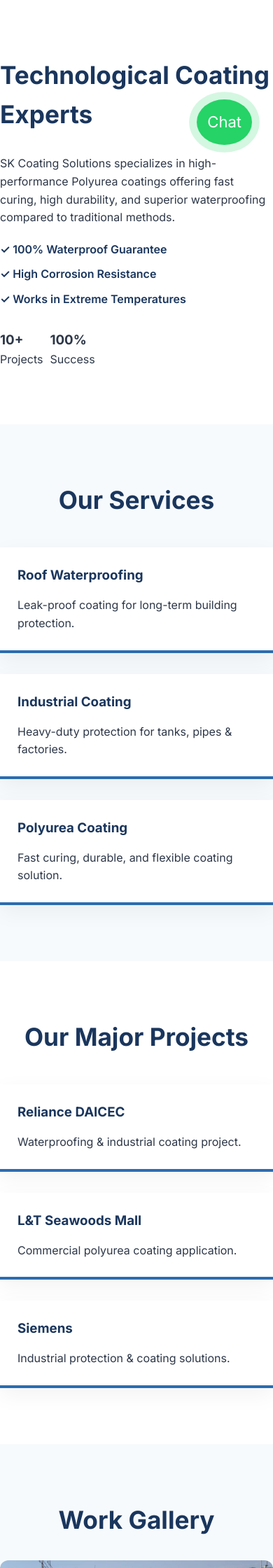
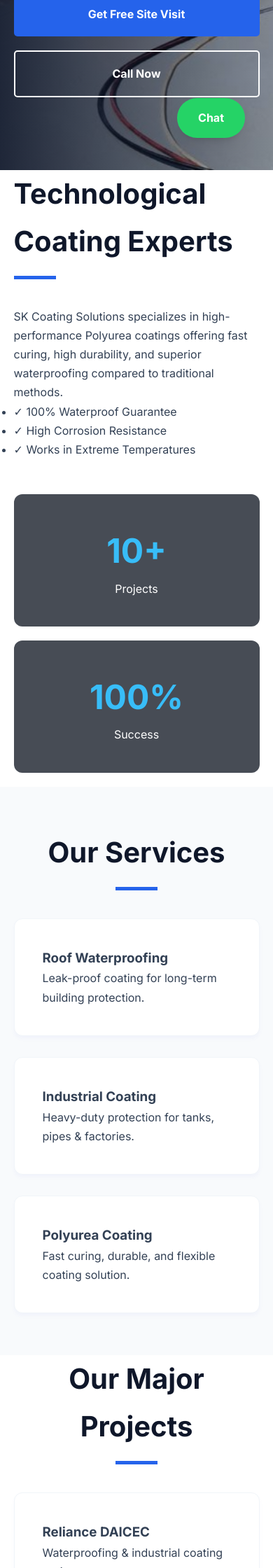
Before and after one commit to pranavp1560/SK_coting, a Flask app: page / in a window 390 px wide. Shown: the part 607-2847 px from the top of the page at 70% size. Run offline with Flask 3, Linux system fonts and the light colour scheme.

Commit message:
Refactor CSS variables and styles for consistency

```diff
--- a/static/css/style.css
+++ b/static/css/style.css
@@ -1,12 +1,17 @@
+/* --- ROOT VARIABLES --- */
 :root {
-    --primary: #1a365d;
-    --secondary: #2b6cb0;
-    --accent: #63b3ed;
-    --light: #f7fafc;
+    --primary: #0f172a;    /* Deep Midnight Navy */
+    --secondary: #2563eb;  /* Professional Royal Blue */
+    --accent: #38bdf8;     /* Sky Blue Accent */
+    --text-main: #334155;
+    --text-light: #64748b;
     --white: #ffffff;
-    --text: #2d3748;
+    --bg-light: #f8fafc;
+    --transition: all 0.3s cubic-bezier(0.4, 0, 0.2, 1);
+    --shadow: 0 10px 25px -5px rgba(0, 0, 0, 0.1), 0 8px 10px -6px rgba(0, 0, 0, 0.1);
 }
 
+/* --- BASE STYLES --- */
 * {
     margin: 0;
     padding: 0;
@@ -15,521 +20,292 @@
 
 body {
     font-family: 'Inter', sans-serif;
-    line-height: 1.6;
-    color: var(--text);
-    scroll-behavior: smooth;
+    color: var(--text-main);
+    line-height: 1.7;
+    background-color: var(--white);
+    overflow-x: hidden;
 }
 
 .container {
-    max-width: 1200px;
+    max-width: 1280px;
     margin: 0 auto;
-    padding: 0 20px;
+    padding: 0 5%;
 }
 
-.section { padding: 80px 0; }
-.bg-light { background-color: var(--light); }
-.centered { text-align: center; }
+section {
+    padding: 100px 0;
+}
 
-/* Navigation */
+.bg-light { background-color: var(--bg-light); }
+
+/* --- NAVIGATION --- */
 header {
-    background: var(--white);
-    padding: 20px 0;
+    background: rgba(255, 255, 255, 0.95);
+    backdrop-filter: blur(10px);
     position: sticky;
     top: 0;
     z-index: 1000;
-    box-shadow: 0 2px 10px rgba(0,0,0,0.1);
+    box-shadow: 0 2px 15px rgba(0,0,0,0.05);
 }
 
-nav {
+.nav-wrapper {
     display: flex;
     justify-content: space-between;
     align-items: center;
+    height: 90px;
 }
 
-.logo {
-    font-weight: 700;
-    font-size: 1.2rem;
-    color: var(--primary);
-    letter-spacing: 1px;
+.logo img {
+    height: 60px;
+    width: auto;
+    transition: var(--transition);
 }
 
-.sk-text { color: var(--secondary); font-size: 1.5rem; }
+#nav-menu {
+    display: flex;
+    list-style: none;
+    gap: 40px;
+    align-items: center;
+}
 
-nav ul { display: flex; list-style: none; align-items: center; }
-nav ul li { margin-left: 30px; }
-nav ul li a { text-decoration: none; color: var(--text); font-weight: 500; transition: 0.3s; }
-nav ul li a:hover { color: var(--secondary); }
+#nav-menu a {
+    text-decoration: none;
+    color: var(--primary);
+    font-weight: 600;
+    font-size: 0.95rem;
+    transition: var(--transition);
+}
+
+#nav-menu a:hover {
+    color: var(--secondary);
+}
 
 .btn-nav {
     background: var(--primary);
     color: white !important;
-    padding: 10px 20px;
+    padding: 12px 25px;
     border-radius: 5px;
 }
 
-/* Hero Section */
+.menu-toggle {
+    display: none;
+    font-size: 1.8rem;
+    cursor: pointer;
+}
+
+/* --- HERO SECTION --- */
 .hero {
-    height: 80vh;
-    background: url('https://images.unsplash.com/photo-1504307651254-35680f356dfd?auto=format&fit=crop&q=80&w=1600') no-repeat center center/cover;
+    position: relative;
+    height: 90vh;
+    min-height: 600px;
     display: flex;
     align-items: center;
-    position: relative;
+    background: url('/static/images/img1.jpeg') center/cover no-repeat;
     color: var(--white);
 }
 
 .hero-overlay {
     position: absolute;
     top: 0; left: 0; width: 100%; height: 100%;
-    background: linear-gradient(to right, rgba(26, 54, 93, 0.9), rgba(26, 54, 93, 0.4));
+    background: linear-gradient(to right, rgba(15, 23, 42, 0.9), rgba(15, 23, 42, 0.3));
 }
 
-.hero-content { position: relative; z-index: 1; }
-.hero h1 { font-size: 3.5rem; line-height: 1.2; margin-bottom: 20px; }
+.hero-content {
+    position: relative;
+    z-index: 2;
+    max-width: 800px;
+}
+
+.hero h1 {
+    font-size: clamp(2.5rem, 5vw, 4rem);
+    line-height: 1.1;
+    margin-bottom: 25px;
+    font-weight: 800;
+}
+
 .hero h1 span { color: var(--accent); }
-.hero p { font-size: 1.2rem; max-width: 600px; margin-bottom: 30px; opacity: 0.9; }
+
+.hero p {
+    font-size: 1.25rem;
+    margin-bottom: 35px;
+    opacity: 0.9;
+    font-weight: 300;
+}
+
+.hero-trust {
+    font-size: 0.9rem !important;
+    text-transform: uppercase;
+    letter-spacing: 2px;
+    margin-bottom: 40px !important;
+    color: var(--accent);
+    font-weight: 700 !important;
+}
+
+.hero-btns {
+    display: flex;
+    gap: 20px;
+}
 
 .btn-primary, .btn-secondary {
-    padding: 15px 30px;
+    padding: 18px 35px;
+    border-radius: 5px;
     text-decoration: none;
-    border-radius: 5px;
-    font-weight: 600;
-    display: inline-block;
-    transition: 0.3s;
+    font-weight: 700;
+    transition: var(--transition);
+    text-align: center;
 }
 
-.btn-primary { background: var(--secondary); color: white; margin-right: 15px; }
-.btn-primary:hover { background: var(--accent); }
+.btn-primary { background: var(--secondary); color: white; }
+.btn-primary:hover { background: var(--accent); transform: translateY(-3px); }
+
 .btn-secondary { border: 2px solid white; color: white; }
 .btn-secondary:hover { background: white; color: var(--primary); }
 
-/* About & Services */
+/* --- SECTION TITLES --- */
 .section-title {
-    font-size: 2.2rem;
+    font-size: 2.5rem;
     color: var(--primary);
-    margin-bottom: 30px;
-    position: relative;
+    margin-bottom: 40px;
+    font-weight: 800;
 }
 
-.about-grid { display: grid; grid-template-columns: 2fr 1fr; gap: 50px; }
-.features-list { list-style: none; margin-top: 20px; }
-.features-list li { margin-bottom: 10px; font-weight: 600; color: var(--primary); }
-
-.service-grid {
-    display: grid;
-    grid-template-columns: repeat(auto-fit, minmax(300px, 1fr));
-    gap: 30px;
-    margin-top: 40px;
-}
-
-.service-card {
-    background: white;
-    padding: 40px;
-    border-bottom: 4px solid var(--secondary);
-    box-shadow: 0 10px 30px rgba(0,0,0,0.05);
-    transition: transform 0.3s;
-}
-
-.service-card:hover { transform: translateY(-10px); }
-.service-card h3 { color: var(--primary); margin-bottom: 15px; }
-
-/* Clients */
-.client-list {
-    display: flex;
-    justify-content: space-around;
-    flex-wrap: wrap;
-    opacity: 0.6;
-    font-weight: 700;
-    font-size: 1.1rem;
-    gap: 20px;
-}
-
-/* Footer */
-footer { background: var(--primary); color: white; padding: 60px 0 20px; }
-.footer-grid { display: grid; grid-template-columns: 2fr 1fr; gap: 50px; border-bottom: 1px solid rgba(255,255,255,0.1); padding-bottom: 40px; }
-.footer-links a { display: block; color: rgba(255,255,255,0.7); text-decoration: none; margin-bottom: 10px; }
-.footer-bottom { text-align: center; padding-top: 20px; font-size: 0.9rem; opacity: 0.6; }
-
-@media (max-width: 768px) {
-    .hero h1 { font-size: 2.5rem; }
-    .about-grid { grid-template-columns: 1fr; }
-    nav ul { display: none; }
-}
-/* WhatsApp Floating Button */
-.whatsapp-float {
-    position: fixed;
-    bottom: 30px;
-    right: 30px;
-    background-color: #25d366; /* Official WhatsApp Green */
-    color: #FFF;
-    border-radius: 50px;
-    text-align: center;
-    padding: 12px 20px;
-    font-size: 22px;
-    box-shadow: 0 4px 15px rgba(0,0,0,0.2);
-    z-index: 1001;
-    display: flex;
-    align-items: center;
-    text-decoration: none;
-    transition: all 0.3s ease;
-}
-
-.whatsapp-float i {
-    font-size: 28px;
-    margin-right: 10px;
-}
-
-.whatsapp-float span {
-    font-size: 16px;
-    font-weight: 600;
-    font-family: 'Inter', sans-serif;
-}
-
-.whatsapp-float:hover {
-    background-color: #128c7e;
-    transform: scale(1.05);
-    color: white;
-}
-
-/* Optional Pulse Animation */
-@keyframes pulse-green {
-    0% { box-shadow: 0 0 0 0 rgba(37, 211, 102, 0.7); }
-    70% { box-shadow: 0 0 0 15px rgba(37, 211, 102, 0); }
-    100% { box-shadow: 0 0 0 0 rgba(37, 211, 102, 0); }
-}
-
-.whatsapp-float {
-    animation: pulse-green 2s infinite;
-}
-
-/* Hide text on small mobile screens to keep it a simple circle */
-@media (max-width: 480px) {
-    .whatsapp-float span {
-        display: none;
-    }
-    .whatsapp-float {
-        padding: 15px;
-        border-radius: 50%;
-    }
-    .whatsapp-float i {
-        margin-right: 0;
-    }
-}
-
-.hero-trust {
-    color: #63b3ed;
-    font-weight: 600;
-    margin-bottom: 20px;
-}
-
-.gallery-grid {
-    display: grid;
-    grid-template-columns: repeat(auto-fit, minmax(250px,1fr));
-    gap: 20px;
-}
-
-.gallery-grid img {
-    width: 100%;
-    border-radius: 10px;
-}
-
-.contact-form {
-    display: flex;
-    flex-direction: column;
-    gap: 15px;
-    max-width: 500px;
-    margin: auto;
-}
-
-.contact-form input,
-.contact-form textarea {
-    padding: 12px;
-    border-radius: 5px;
-    border: 1px solid #ccc;
-}
-
-.call-float {
-    position: fixed;
-    bottom: 90px;
-    right: 30px;
-    background: #1a365d;
-    color: white;
-    padding: 12px 20px;
-    border-radius: 50px;
-}
-/* CONTACT SECTION */
-.contact-section {
-    background: #f5f7fa;
-    padding: 80px 0;
-}
-
-.contact-grid {
-    display: grid;
-    grid-template-columns: repeat(auto-fit, minmax(300px, 1fr));
-    gap: 40px;
+.section-title.centered {
     text-align: center;
 }
 
-/* CARD */
-.contact-card {
-    background: white;
-    padding: 40px 30px;
-    border-radius: 12px;
-    box-shadow: 0 10px 30px rgba(0,0,0,0.05);
-    transition: 0.3s;
+.section-title::after {
+    content: '';
+    display: block;
+    width: 60px;
+    height: 5px;
+    background: var(--secondary);
+    margin-top: 15px;
 }
 
-.contact-card:hover {
-    transform: translateY(-8px);
+.centered.section-title::after { margin: 15px auto 0; }
+
+/* --- GRID LAYOUTS --- */
+.about-grid, .service-grid, .gallery-grid, .contact-grid {
+    display: grid;
+    gap: 30px;
 }
 
-/* ICON */
-.icon-circle {
-    width: 70px;
-    height: 70px;
-    background: rgba(26, 54, 93, 0.1);
-    color: #e53e3e;
-    font-size: 30px;
-    border-radius: 50%;
-    display: flex;
-    align-items: center;
-    justify-content: center;
-    margin: auto;
-    margin-bottom: 20px;
+.about-grid { grid-template-columns: 1.5fr 1fr; align-items: center; }
+.service-grid { grid-template-columns: repeat(3, 1fr); }
+.gallery-grid { grid-template-columns: repeat(3, 1fr); }
+.contact-grid { grid-template-columns: repeat(3, 1fr); }
+
+/* --- CARDS --- */
+.service-card, .contact-card {
+    background: var(--white);
+    padding: 40px;
+    border-radius: 12px;
+    box-shadow: 0 4px 6px -1px rgba(93, 98, 236, 0.05);
+    transition: var(--transition);
+    border: 1px solid #f1f5f9;
 }
 
-/* TEXT */
-.contact-card h3 {
-    font-size: 20px;
-    color: #1a365d;
-    margin-bottom: 10px;
+.service-card:hover, .contact-card:hover {
+    transform: translateY(-10px);
+    box-shadow: var(--shadow);
+    border-color: var(--secondary);
 }
 
-.contact-card p {
-    color: #555;
+.stat-card {
+    background: rgba(46, 52, 62, 0.879);
+    color: white;
+    padding: 40px;
+    border-radius: 12px;
+    text-align: center;
     margin-bottom: 20px;
+    margin-top: 20px;
 }
 
-/* BUTTON */
-.contact-btn {
-    display: inline-block;
-    padding: 12px 25px;
-    background: #edf2f7;
-    border-radius: 8px;
-    text-decoration: none;
-    color: #1a365d;
-    font-weight: 600;
-    transition: 0.3s;
+.stat-card h3 { font-size: 3rem; color: var(--accent); }
+
+/* --- GALLERY --- */
+.gallery-item {
+    overflow: hidden;
+    border-radius: 12px;
+    height: 300px;
 }
 
-.contact-btn:hover {
-    background: #1a365d;
-    color: white;
-}
-/* FOOTER GRID */
-.footer-grid {
-    display: grid;
-    grid-template-columns: 1fr 1fr;
-    gap: 40px;
-    align-items: center;
-}
-
-/* MAP STYLE */
-.footer-map iframe {
-    border-radius: 10px;
-    box-shadow: 0 5px 20px rgba(0,0,0,0.2);
-}
-
-/* MOBILE RESPONSIVE */
-@media (max-width: 768px) {
-    .footer-grid {
-        grid-template-columns: 1fr;
-    }
-}
-
-
-
-
-
-
-.gallery-grid {
-    display: grid;
-    grid-template-columns: repeat(auto-fit, minmax(300px, 1fr));
-    gap: 20px;
-}
-
-/* FIXED SIZE BOX */
-.gallery-item {
-    width: 100%;
-    height: 250px;   /* SAME HEIGHT FOR ALL */
-    overflow: hidden;
-    border-radius: 12px;
-}
-
-/* IMAGE FIT */
 .gallery-item img {
     width: 100%;
     height: 100%;
-    object-fit: cover;   /* 🔥 MAGIC LINE */
-    transition: 0.3s;
+    object-fit: cover;
+    transition: var(--transition);
 }
 
-/* HOVER EFFECT */
-.gallery-item:hover img {
-    transform: scale(1.05);
+.gallery-item:hover img { transform: scale(1.1); }
+
+/* --- FOOTER --- */
+footer {
+    background: var(--primary);
+    color: white;
+    padding: 80px 0 30px;
 }
 
-
-
-.logo img {
-    height: 50px;
-    width: auto;
-}
-@media (max-width: 768px) {
-    .logo img {
-        height: 40px;
-    }
-}
-.logo img {
-    transition: 0.3s;
+.footer-grid {
+    display: grid;
+    grid-template-columns: 1fr 1.5fr;
+    gap: 60px;
+    margin-bottom: 50px;
 }
 
-.logo img:hover {
-    transform: scale(1.05);
+.footer-bottom {
+    text-align: center;
+    padding-top: 30px;
+    border-top: 1px solid rgba(255,255,255,0.1);
+    font-size: 0.9rem;
+    opacity: 0.7;
 }
 
+/* --- WHATSAPP FLOAT --- */
+.whatsapp-float {
+    position: fixed;
+    bottom: 40px;
+    right: 40px;
+    background: #25d366;
+    color: white;
+    padding: 15px 30px;
+    border-radius: 50px;
+    text-decoration: none;
+    font-weight: 700;
+    box-shadow: var(--shadow);
+    z-index: 999;
+    transition: var(--transition);
+}
 
+.whatsapp-float:hover { transform: scale(1.1); }
 
-@media (max-width: 768px) {
-    .hero {
-        height: auto;
-        padding: 60px 0;
-    }
-
-    .hero h1 {
-        font-size: 2rem;
-    }
-
-    .hero p {
-        font-size: 1rem;
-    }
-
-    .hero-btns {
-        display: flex;
-        flex-direction: column;
-        gap: 10px;
-    }
+/* --- RESPONSIVE --- */
+@media (max-width: 1024px) {
+    .service-grid, .gallery-grid, .contact-grid { grid-template-columns: repeat(2, 1fr); }
+    .about-grid { grid-template-columns: 1fr; }
 }
 
 @media (max-width: 768px) {
-    .about-grid {
-        grid-template-columns: 1fr;
-        gap: 20px;
+    .menu-toggle { display: block; }
+
+    #nav-menu {
+        display: none;
+        position: absolute;
+        top: 90px;
+        left: 0;
+        width: 100%;
+        background: white;
+        flex-direction: column;
+        padding: 40px;
+        box-shadow: 0 10px 15px rgba(0,0,0,0.1);
     }
 
-    .about-stats {
-        display: flex;
-        gap: 10px;
-    }
+    #nav-menu.active { display: flex; }
+
+    .service-grid, .gallery-grid, .contact-grid, .footer-grid { grid-template-columns: 1fr; }
+
+    .hero { text-align: center; }
+    .hero-btns { flex-direction: column; }
+
+    section { padding: 60px 0; }
 }
-
-@media (max-width: 768px) {
-    .about-grid {
-        grid-template-columns: 1fr;
-        gap: 20px;
-    }
-
-    .about-stats {
-        display: flex;
-        gap: 10px;
-    }
-}
-
-@media (max-width: 768px) {
-    .service-grid {
-        grid-template-columns: 1fr;
-    }
-
-    .service-card {
-        padding: 25px;
-    }
-}
-
-@media (max-width: 768px) {
-    .gallery-item {
-        height: 200px;
-    }
-}
-@media (max-width: 768px) {
-    .contact-grid {
-        grid-template-columns: 1fr;
-    }
-
-    .contact-card {
-        padding: 25px;
-    }
-}
-@media (max-width: 768px) {
-    .footer-grid {
-        grid-template-columns: 1fr;
-        gap: 20px;
-    }
-
-    .footer-map iframe {
-        height: 200px;
-    }
-}
-.logo img {
-    height: 50px;
-}
-
-@media (max-width: 768px) {
-    .logo img {
-        height: 40px;
-    }
-}
-
-/* NAV WRAPPER */
-.nav-wrapper {
-    display: flex;
-    justify-content: space-between;
-    align-items: center;
-}
-
-/* HAMBURGER ICON */
-.menu-toggle {
-    font-size: 28px;
-    cursor: pointer;
-    display: none;
-}
-
-/* MOBILE MENU */
-@media (max-width: 768px) {
-
-    .menu-toggle {
-        display: block;
-    }
-
-    nav ul {
-        position: absolute;
-        top: 70px;
-        left: 0;
-        width: 100%;
-        background: #1a365d;
-        flex-direction: column;
-        display: none;
-        padding: 20px;
-    }
-
-    nav ul li {
-        margin: 15px 0;
-    }
-
-    nav ul li a {
-        color: white;
-        font-size: 18px;
-    }
-
-    nav ul.active {
-        display: flex;
-    }
-}
```
